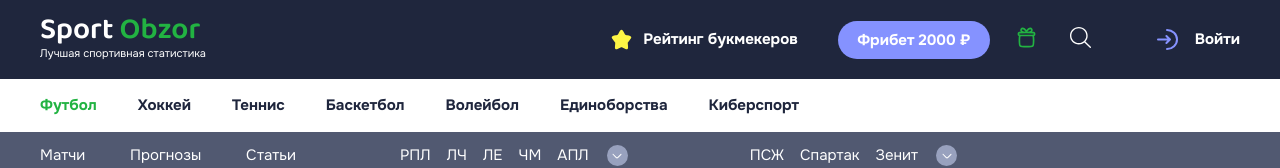
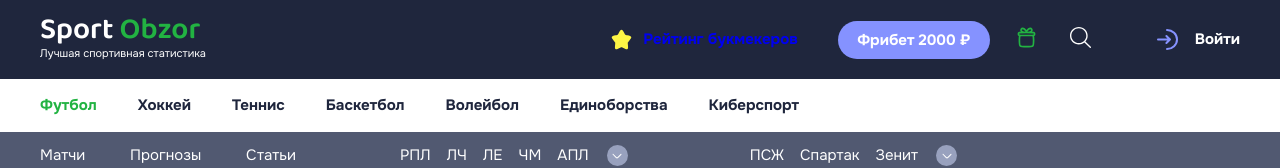
Before and after one commit to fayzullayevelmurod/Sport-Obzor, a plain HTML site: page teams.html in a window 1280 px wide. Shown: the top 168 px of the page. Drawn offline with Linux system fonts and the light colour scheme.

Commit message:
change Рейтинг букмекеров a tag

```diff
--- a/teams.html
+++ b/teams.html
@@ -39,7 +39,7 @@
 						<div class="header-bukmekr__box">
 							<div class="bookmaker-rating">
 								<img class="pointer" src="./images/icons/star-icon.svg" alt="star-icon" width="21" height="21" />
-								<p class="bookmaker-rating__text">Рейтинг букмекеров</p>
+                <a class="bookmaker-rating__text" href="#!">Рейтинг букмекеров</a>
 							</div>
 							<a class="freebet-btn" href="#!">Фрибет 2000 ₽</a>
 							<div class="gift-box pointer">
```
Also changed, not shown: bookmakers.html (+1 -1 lines), football-video.html (+1 -1 lines), index.html (+1 -1 lines), match-betting.html (+1 -1 lines), match-broadcast.html (+1 -1 lines), match-protocol.html (+1 -1 lines), match-results.html (+1 -1 lines), match-table.html (+1 -1 lines), match.html (+1 -1 lines), player-card.html (+1 -1 lines), player-statistics.html (+1 -1 lines), review-league.html (+1 -1 lines), searching-results.html (+1 -1 lines), team-overview.html (+1 -1 lines), 3 more files.
